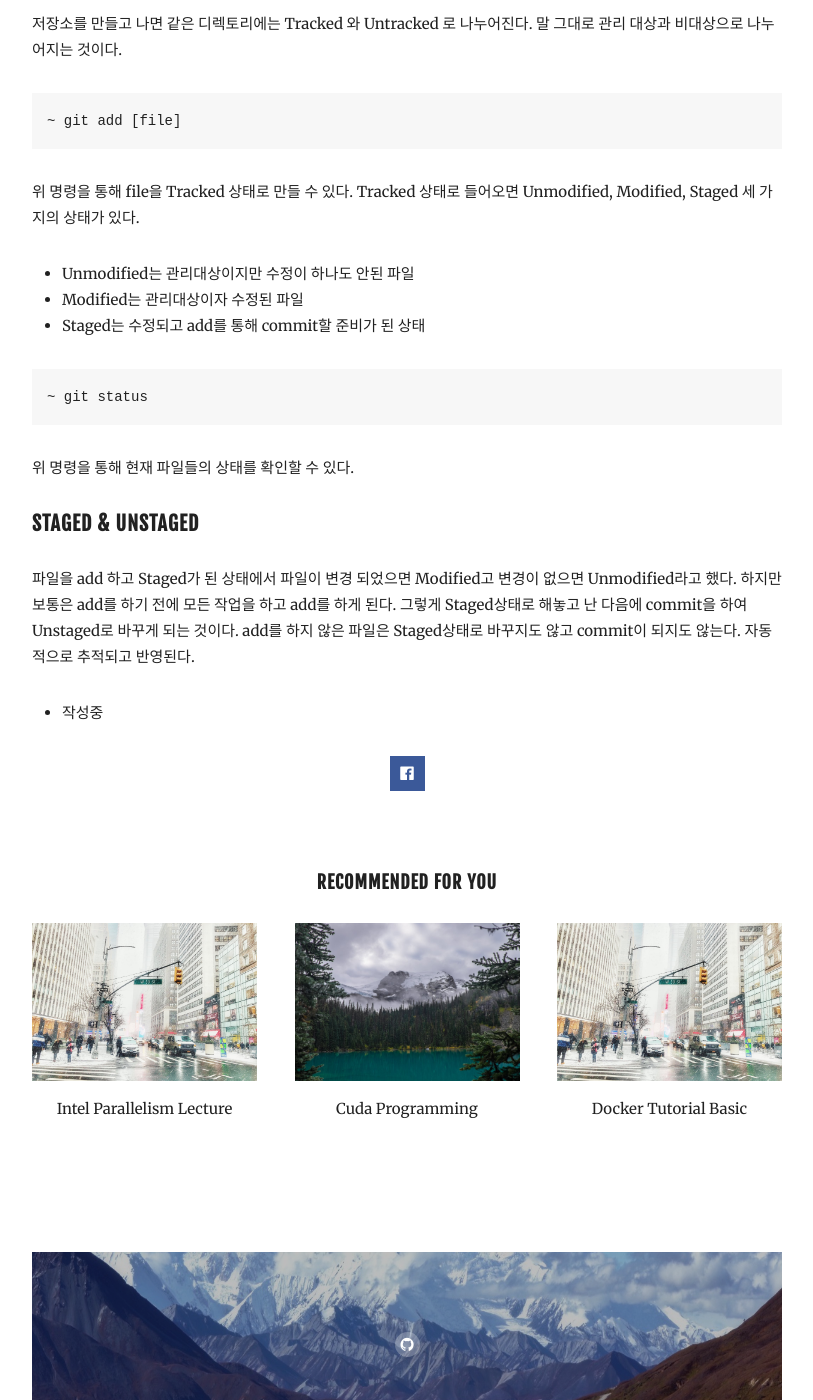
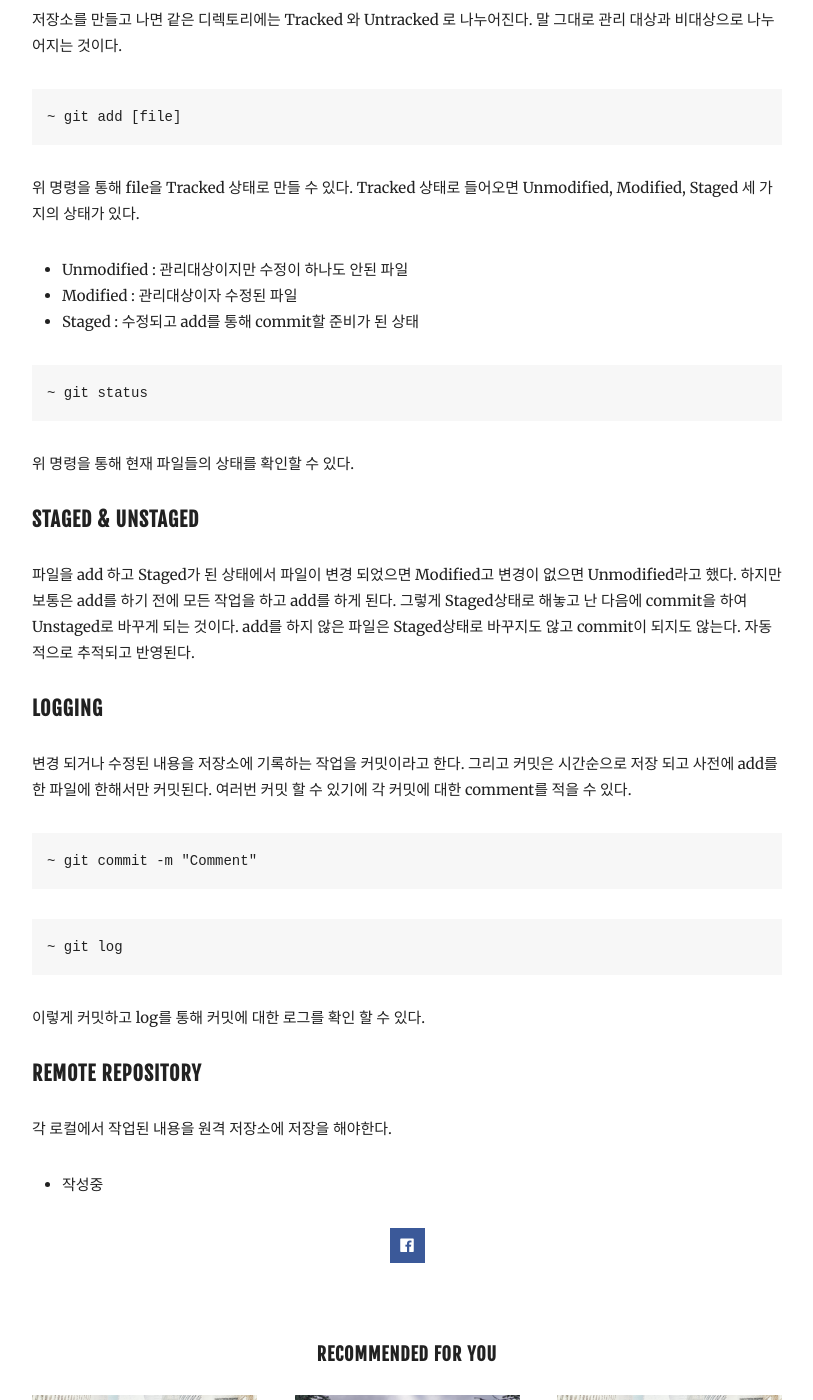
Before and after one commit to captwk5/captwk5.github.io, a Jekyll site: the page built from _posts/2020-06-02-basic-of-git.md, in a window 1280 px wide and 1400 px high, scrolled down 1369 px. Shown: the whole window, without its empty margins (233-1046 px from the left). Built offline with Jekyll 4.4.1, drawn with Linux system fonts in a browser that asks for light colours; nearby versions of some CDN libraries; some of the changed text lies outside the part shown.

Commit message:
git basic

```diff
--- a/_posts/2020-06-02-basic-of-git.md
+++ b/_posts/2020-06-02-basic-of-git.md
@@ -28,9 +28,9 @@ tags:   [Development_Git]
 {% endhighlight %}
 위 명령을 통해 file을 Tracked 상태로 만들 수 있다.
 Tracked 상태로 들어오면 Unmodified, Modified, Staged 세 가지의 상태가 있다.
-* Unmodified는 관리대상이지만 수정이 하나도 안된 파일
-* Modified는 관리대상이자 수정된 파일
-* Staged는 수정되고 add를 통해 commit할 준비가 된 상태
+* Unmodified : 관리대상이지만 수정이 하나도 안된 파일
+* Modified : 관리대상이자 수정된 파일
+* Staged : 수정되고 add를 통해 commit할 준비가 된 상태
 
 {% highlight markdown %}
 ~ git status
@@ -42,4 +42,20 @@ Tracked 상태로 들어오면 Unmodified, Modified, Staged 세 가지의 상태
 하지만 보통은 add를 하기 전에 모든 작업을 하고 add를 하게 된다. 그렇게 Staged상태로 해놓고 난 다음에 commit을 하여
 Unstaged로 바꾸게 되는 것이다. add를 하지 않은 파일은 Staged상태로 바꾸지도 않고 commit이 되지도 않는다. 자동적으로 추적되고 반영된다.
 
+#### Logging
+변경 되거나 수정된 내용을 저장소에 기록하는 작업을 커밋이라고 한다.
+그리고 커밋은 시간순으로 저장 되고 사전에 add를 한 파일에 한해서만 커밋된다. 여러번 커밋 할 수 있기에 각 커밋에 대한 comment를 적을 수 있다.
+{% highlight markdown %}
+~ git commit -m "Comment"
+{% endhighlight %}
+
+{% highlight markdown %}
+~ git log
+{% endhighlight %}
+
+이렇게 커밋하고 log를 통해 커밋에 대한 로그를 확인 할 수 있다.
+
+#### Remote Repository
+각 로컬에서 작업된 내용을 원격 저장소에 저장을 해야한다.
+
 - 작성중
```
Also changed, not shown: other parts of _posts/2020-06-02-basic-of-git.md (+1 -1 lines).
